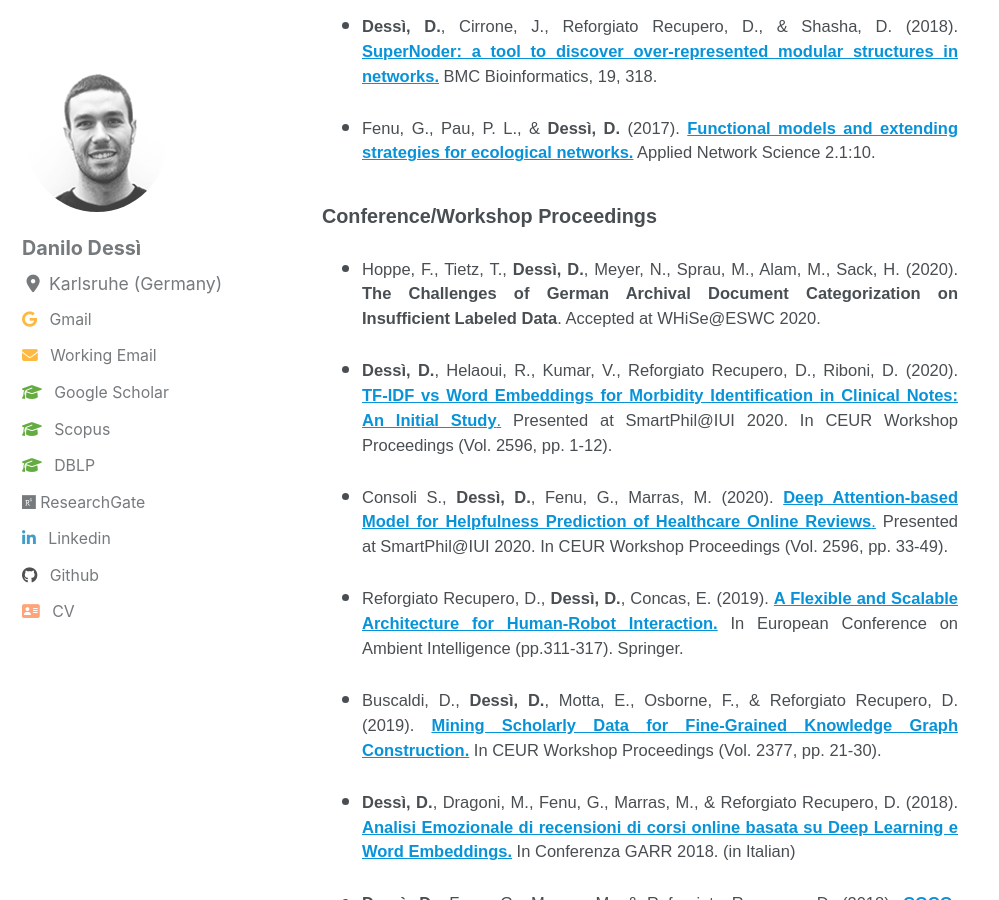
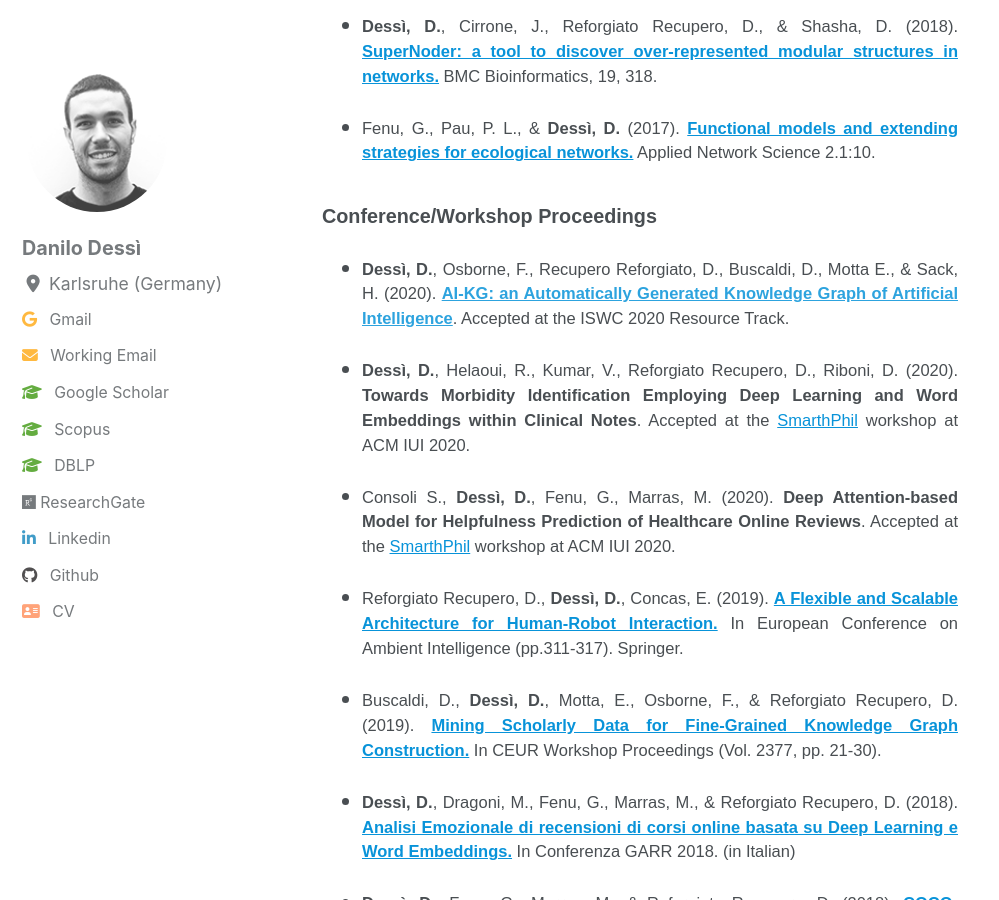
Before and after one commit to danilo-dessi/danilo-dessi.github.io, a Jekyll site: the page built from pages/publications.md, in a window 1280 px wide and 900 px high, scrolled down 356 px. Shown: the whole window, without its empty margins (0-999 px from the left). Built offline with Jekyll 4.4.1, drawn with Linux system fonts in a browser that asks for light colours; cached includes are drawn as plain includes; nearby versions of some CDN libraries.

Commit message:
Update publications.md

```diff
--- a/pages/publications.md
+++ b/pages/publications.md
@@ -17,11 +17,12 @@ title: Publications
 
 ### Conference/Workshop Proceedings
 
-- Hoppe, F., Tietz, T., **Dessì, D.**, Meyer, N., Sprau, M., Alam, M., Sack, H. (2020). **The Challenges of German Archival Document Categorization on Insufficient Labeled Data**. Accepted at WHiSe@ESWC 2020.
+- **Dessì, D.**, Osborne, F., Recupero Reforgiato, D., Buscaldi, D., Motta E., & Sack, H. (2020). [**AI-KG: an Automatically Generated Knowledge Graph of Artificial Intelligence**](). Accepted at the ISWC 2020 Resource Track.
 
-- **Dessì, D.**, Helaoui, R., Kumar, V., Reforgiato Recupero, D., Riboni, D. (2020). [**TF-IDF vs Word Embeddings for Morbidity Identification in Clinical Notes: An Initial Study**.](http://ceur-ws.org/Vol-2596/paper1.pdf) Presented at SmartPhil@IUI 2020. In CEUR Workshop Proceedings (Vol. 2596, pp. 1-12).
+- **Dessì, D.**, Helaoui, R., Kumar, V., Reforgiato Recupero, D., Riboni, D. (2020). **Towards Morbidity Identification Employing Deep Learning and
+Word Embeddings within Clinical Notes**. Accepted at the [SmarthPhil](https://hri.unica.it/SmartPhil/) workshop at ACM IUI 2020.
 
-- Consoli S., **Dessì, D.**, Fenu, G., Marras, M. (2020). [**Deep Attention-based Model for Helpfulness Prediction of Healthcare Online Reviews**.](http://ceur-ws.org/Vol-2596/paper3.pdf) Presented at SmartPhil@IUI 2020. In CEUR Workshop Proceedings (Vol. 2596, pp. 33-49).
+- Consoli S., **Dessì, D.**, Fenu, G., Marras, M. (2020). **Deep Attention-based Model for Helpfulness Prediction of Healthcare Online Reviews**. Accepted at the [SmarthPhil](https://hri.unica.it/SmartPhil/) workshop at ACM IUI 2020.
 
 - Reforgiato Recupero, D., **Dessì, D.**, Concas, E. (2019). [**A Flexible and Scalable Architecture for Human-Robot Interaction.**](https://link.springer.com/chapter/10.1007/978-3-030-34255-5_21) In European Conference on Ambient Intelligence (pp.311-317). Springer.
 
```
